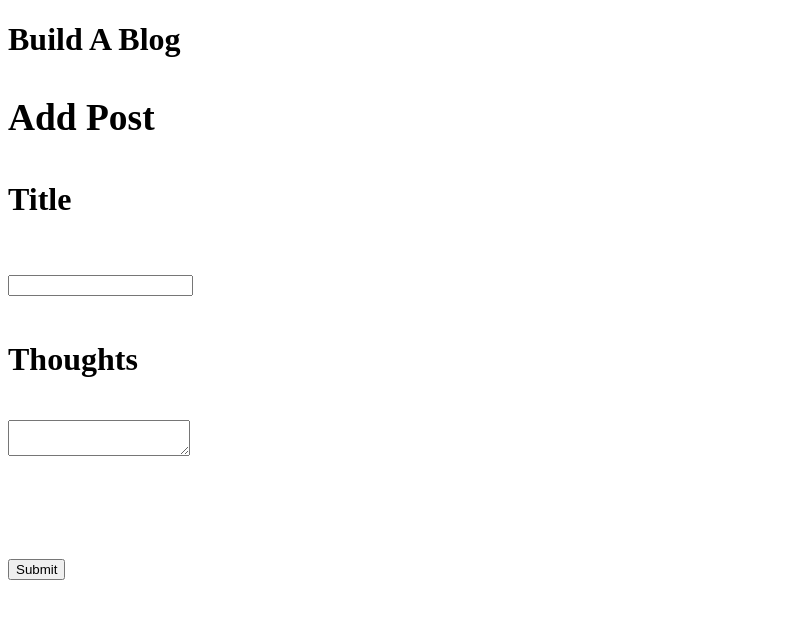
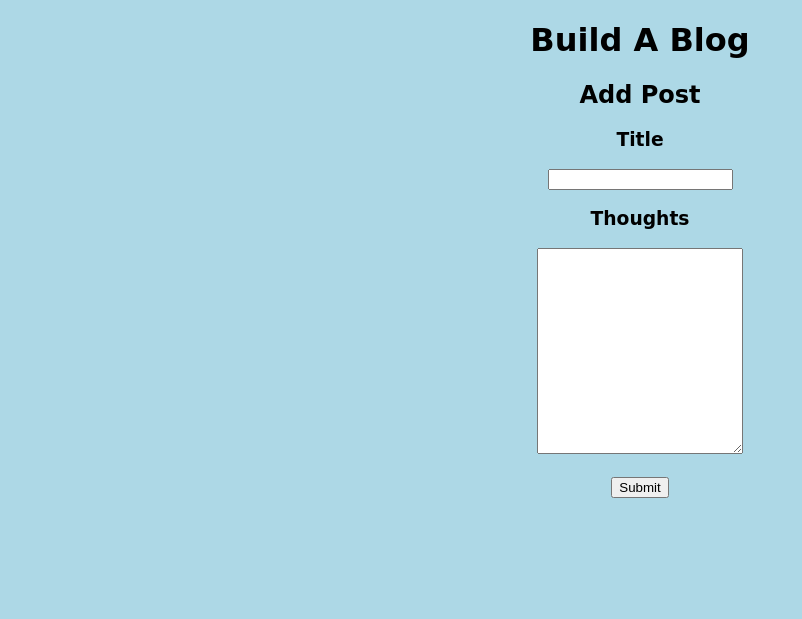
Before and after one commit to klhoran/Build-a-blog, a Python web app: template templates/add_blog.html in a window 1280 px wide. Shown: the top 619 px of the page, without its empty margins (0-802 px from the left). Run offline with Jinja, Linux system fonts and the light colour scheme; the template is opened without the code that fills it, so the values that code supplies are empty.

Commit message:
added some style

```diff
--- a/templates/add_blog.html
+++ b/templates/add_blog.html
@@ -1,15 +1,19 @@
 {% extends "base.html" %}
 {% block content %}
+  <h2>Add Post</h2>
   <form method = "post">
-    <div align="left">
-      <h3>Add Post</h3>
-      <h4>Title</h4>
+
+      <h3>Title</h3>
       <input type="text" name="title" value="{{title}}">
-      <h4>Thoughts</h4>
+
+
+      <h3>Thoughts</h3>
       <textarea name="thoughts">{{thoughts}}</textarea>
-      <h5 style="color: red" name="error">{{error}}</h5>
+
+
+      <div class="error">{{error}}</div>
+
       <br>
       <button>Submit</button>
-    </div>
-  </form>
+    </form>
 {% endblock %}
--- a/templates/base.html
+++ b/templates/base.html
@@ -1,11 +1,44 @@
 <!DOCTYPE html>
+
 <html>
 
   <head>
+    <style>
 
+    body {
+        background-color: lightblue;
+        font-family: cursive;
+        text-align: center;
+    }
+    textarea {
+        width: 200px;
+        height: 200px;
+        font-size: 16px;
+    }
+    .error {
+        color: red;
+    }
+    h2 {
+        font-size: 24pts
+        font-weight:bold;
+    }
+
+    h3 {
+        font-size: 18pts
+    }
+    .post-title {
+      font-size: 18px;
+      font-weight: bold;
+    }
+    .post-thoughts {
+      font-size: 12px;
+    }
+
+    </style>
     <h1>Build A Blog<h1>
 
   </head>
+
 
   <body>
     {% block content %}
```
Also changed, not shown: 1 other file.
